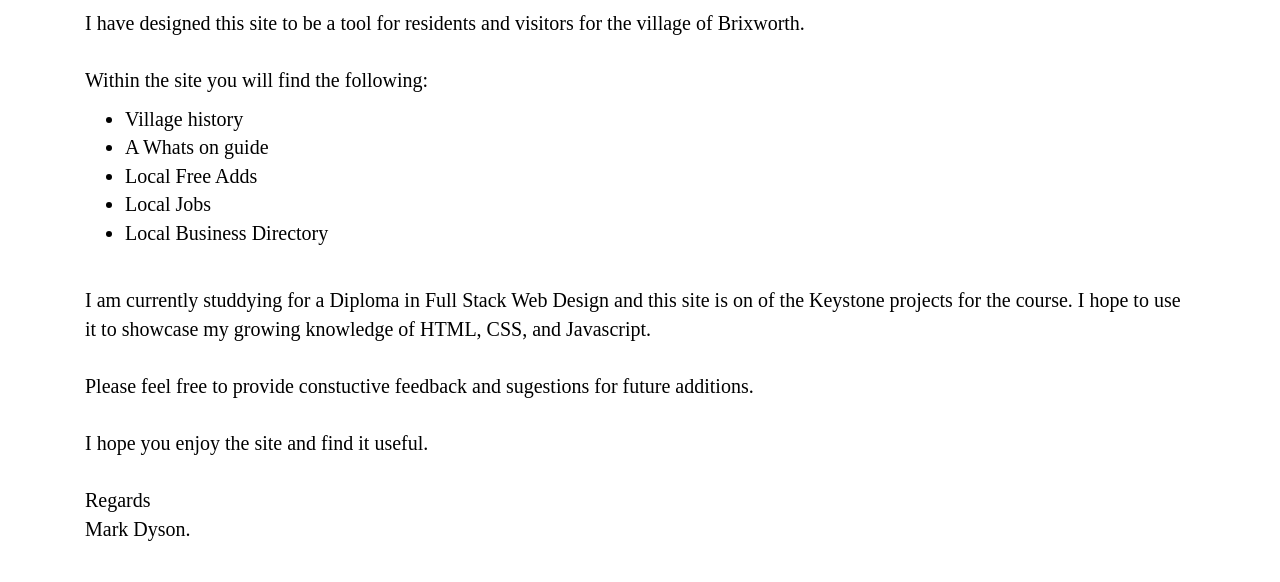
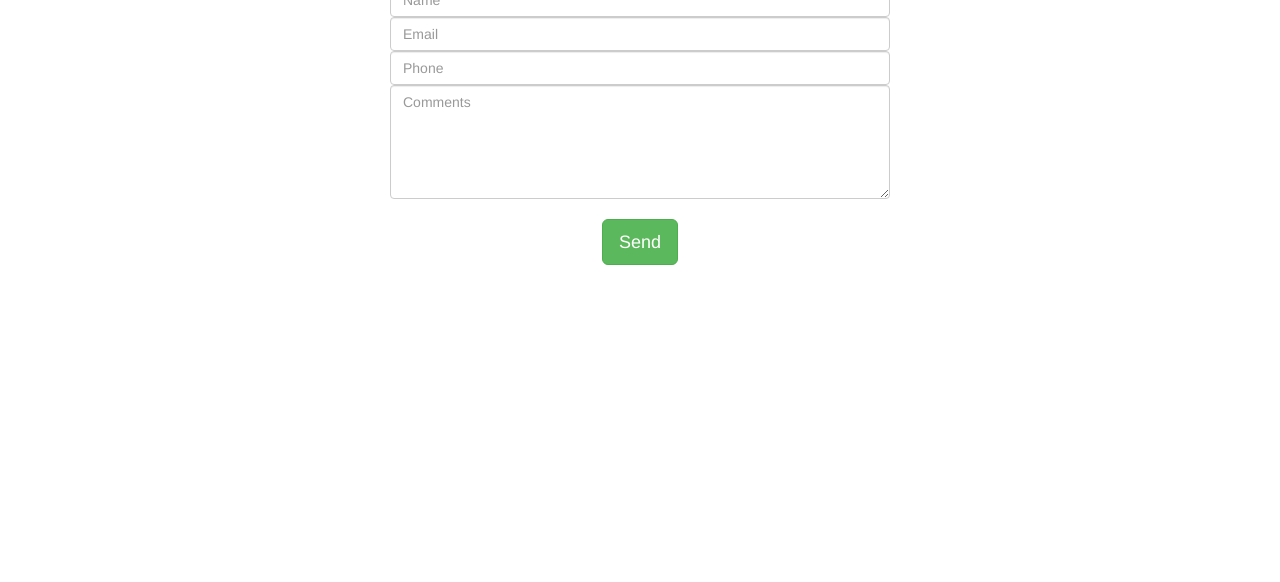
Before and after one commit to Code-Institute-Submissions/Brixworth, a plain HTML site: page contact.html in a window 1280 px wide. Shown: the part 279-861 px from the top of the page. After the commit the page ends 800 px from the top, so only its background shows below. Drawn offline with nearby package versions, Linux system fonts and the light colour scheme.

Commit message:
contact page updated

```diff
--- a/assets/css/style.css
+++ b/assets/css/style.css
@@ -51,6 +51,13 @@ div#job{
   margin-bottom: 20px;
 }
 
+/* ------------------------ Contact me    --------------------*/
+
+div#contactForm{
+  width:70%;
+
+}
+
 
 /* ------------------------ General page styling  --------------------*/
 
@@ -85,9 +92,20 @@ div#footer{
 
 }
 
+/* ------------------------ Form styling ----------------------*/
 
+div#form{
+  width: 500px;
+  margin-top: 20px;
+  margin-bottom: 20px;
+}
 
-/* ------------------------ Mrnu styling ----------------------*/
+div#submitButton{
+  margin-top:20px;
+
+}
+
+/* ------------------------ Menu styling ----------------------*/
 /* Style the navigation menu */
 .topnav {
   overflow: hidden;
@@ -144,12 +162,17 @@ div#footer{
 
 /*---------- Page styling ----------------------*/
 
+
+
 .center {
   display: block;
   margin-left: auto;
   margin-right: auto;
-  width: 50%;
+  vertical-align: middle;
+  width: 95%;
 }
+
+
 .hidden{
        display:none;
     }
--- a/forsale.html
+++ b/contact.html
@@ -32,13 +32,7 @@
 <div class="container">
   <div class="heading uppercase">Brixworth</div>
   <div class="container mainheading">
-  <div class="col">
-
-  <p>Free Adds<p>
-</div>
-</div>
-</div>
-</div>
+  </div>
 <!--                   Heading Finish             -->
 
 <!--                   Menu Start                 -->
@@ -55,7 +49,6 @@
       <a href="history.html">History</a>
       <a href="whatson.html">Whats On</a>
       <a href="jobs.html">Jobs</a>
-      <a href="forsale.html">Free adds</a>
       <a href="forsale.html">Local Directory</a>
       <a href="contact.html">Contact</a>
 
@@ -83,24 +76,35 @@
 </heading>
 <!--                   Main Area Start             -->
 
-<div class="container main">
-<p>I have designed this site to be a tool for residents and visitors for the village of Brixworth.<br><br>Within the site you will find the following:  <br>
-<ul>
-  <li>Village history</li>
-  <li>A Whats on guide</li>
-  <li>Local Free Adds</li>
-  <li>Local Jobs</li>
-  <li>Local Business Directory</li>
-</ul>
-<br>I am currently studdying for a Diploma in Full Stack Web Design and this site is on of the Keystone projects for the course. I hope to use it to showcase my growing knowledge of HTML, CSS, and Javascript.<br><br> Please feel free to provide constuctive feedback and sugestions for future additions.
-<br><br>I hope you enjoy the site and find it useful.<br><br>Regards<br> Mark Dyson. <p>
+<section class="container-fluid">
+       <div  class="row bg-color-contact">
+           <div class="col">
+               <p>  </p>
+               <p>  </p>
+               <h3 class="contact-heading uppercase text-center">Please get in touch</h3>
 
-    <br> <p>
-</div>
+             <div id="form" class="center">
+           <form onsubmit="return sendMail(this);">
+               <input type="text" name="name" class="form-control" id="fullname" placeholder="Name" required/>
+               <input type="emailaddress" name="emailaddress" class="form-control" id="emailaddress" placeholder="Email" required/>
+               <input type="phone" name="phone" class="form-control" id="phone" placeholder="Phone" required/>
+               <textarea rows="5" name="projectsummary" class="form-control" id="projectsummary" placeholder="Comments" required></textarea>
+               <div id="submitButton">
+               <button type="submit" class="btn btn-success btn-lg center-block">Send</button>
+               </form>
+
+               </div>
+
+           </div>
+       </div>
+
+   </section>
 <!--                   Main Area Finish            -->
 
 <!--                   Footer Start                 -->
 <footer>
+  <footer>
+
 
 </footer>
 <!--                   Footer Finish           -->
```
Also changed, not shown: about.html (+0 -2 lines), history.html (+0 -1 lines), index.html (+1 -2 lines), jobs.html (+0 -1 lines), maps.html (deleted, +0 -63 lines), whatson.html (+3 -13 lines).
